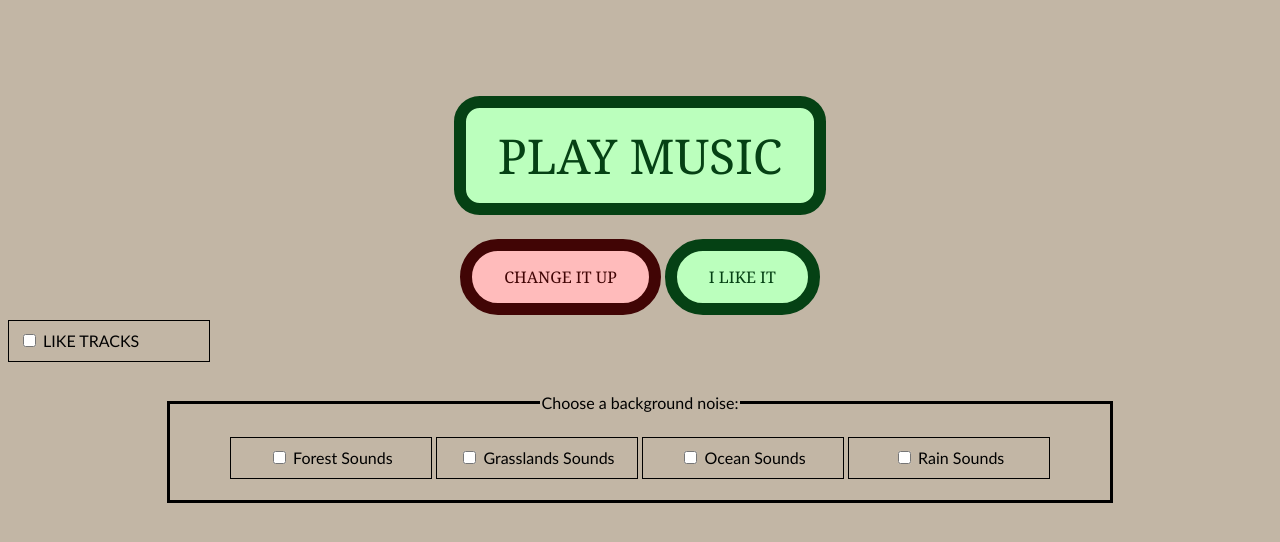
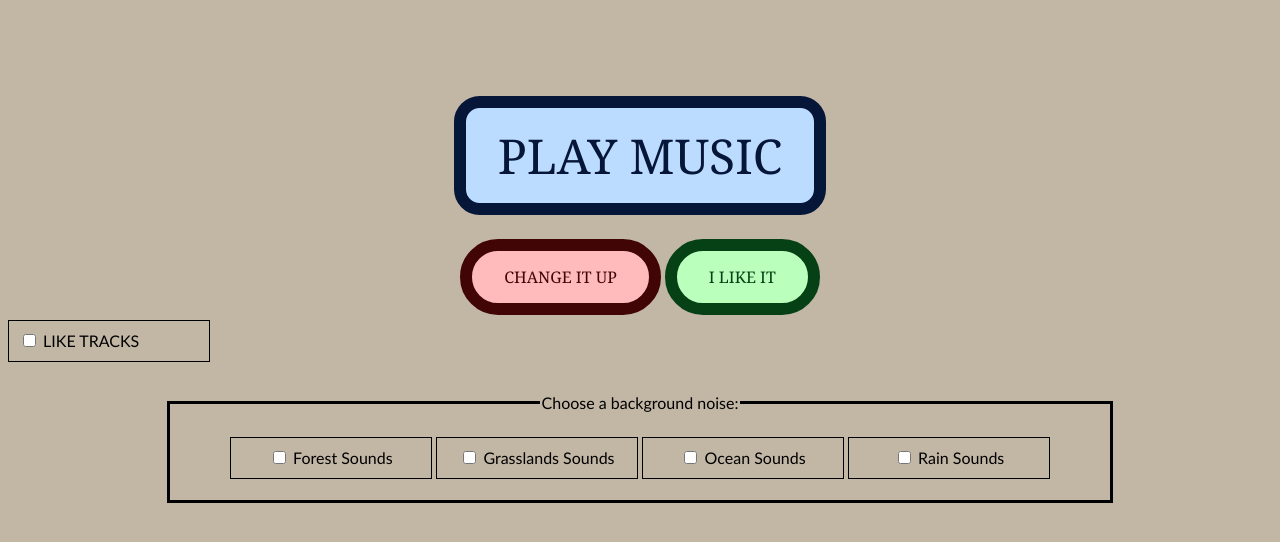
Before and after one commit to Issakav/ARISCA-Lofi, a plain HTML site: page index.html in a window 1280 px wide. Drawn offline with Linux system fonts and the light colour scheme.

Commit message:
fixed play button colors

```diff
--- a/myStyle.css
+++ b/myStyle.css
@@ -30,9 +30,9 @@ button {
 /* Play, pause, resume */
 .primary {
     font-size: 300%;
-    border: 12px solid rgb(5, 65, 20);
-    background-color: rgb(187, 255, 189);
-    color: rgb(5, 65, 20);
+    border: 12px solid rgb(5, 22, 56);
+    background-color: rgb(187, 219, 255);
+    color: rgb(5, 22, 56);
     border-radius: 1ex;
     display:grid;
     margin: auto;
@@ -41,8 +41,8 @@ button {
 }
 
 .primary:hover {
-    background-color: rgb(5, 65, 20);
-    color: rgb(187, 255, 189);
+    background-color: rgb(5, 22, 56);
+    color: rgb(187, 219, 255);
 }
 
 /* Like and change it up */
```
